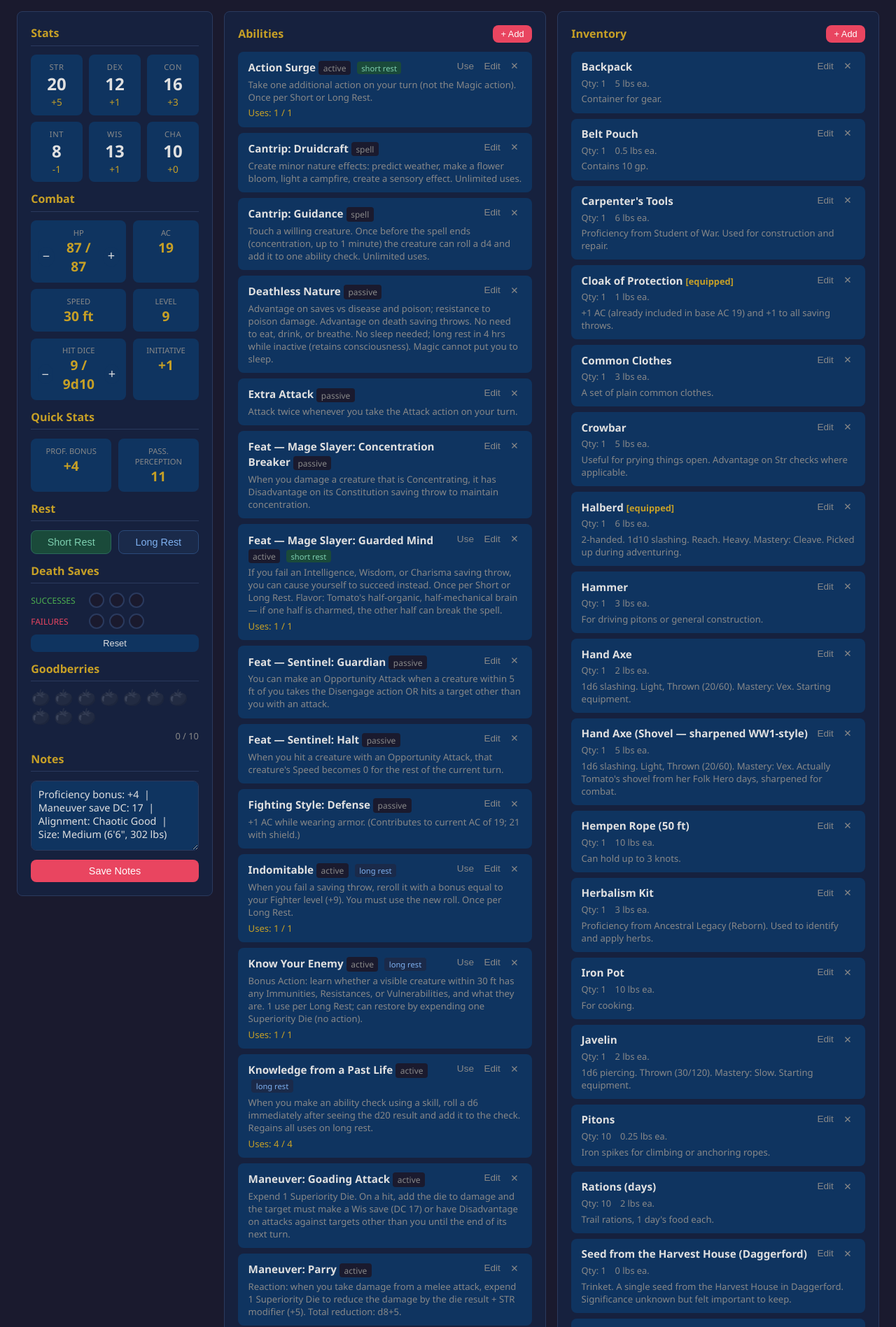
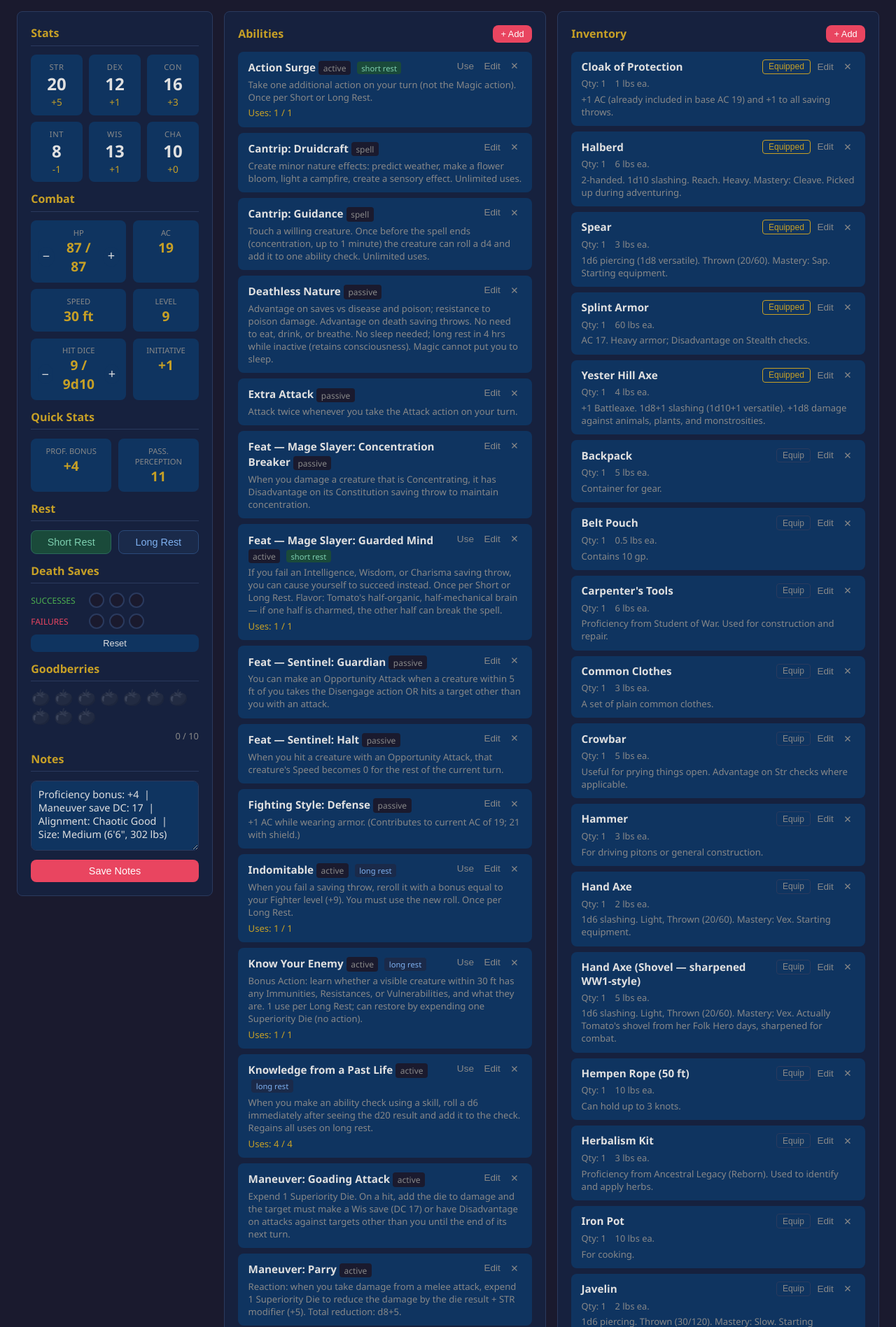
Before and after one commit to nmacinnis/tomato, a Flask app: page /character/1 in a window 1280 px wide. Shown: the part 87-1984 px from the top of the page at 70% size. Run offline with Flask 3, Linux system fonts and the light colour scheme; data comes from the database, SQL or seed files in the repository.

Commit message:
equip/equipped buttons for inventory

```diff
--- a/static/character.js
+++ b/static/character.js
@@ -345,6 +345,7 @@ async function loadInventory() {
     document.getElementById("weight-total").textContent = "";
     return;
   }
+  items.sort((a, b) => b.equipped - a.equipped || a.name.localeCompare(b.name));
   items.forEach(i => list.appendChild(renderItemCard(i)));
   const total = items.reduce((s, i) => s + i.weight * i.quantity, 0);
   document.getElementById("weight-total").textContent = `Total weight: ${total.toFixed(1)} lbs`;
@@ -355,8 +356,9 @@ function renderItemCard(item) {
   div.className = "item-card";
   div.innerHTML = `
     <div class="item-card-header">
-      <span class="item-name">${escHtml(item.name)}${item.equipped ? ' <span class="equipped-badge">[equipped]</span>' : ""}</span>
+      <span class="item-name">${escHtml(item.name)}</span>
       <div class="card-actions">
+        <button class="equip-btn ${item.equipped ? "is-equipped" : ""}" data-id="${item.id}">${item.equipped ? "Equipped" : "Equip"}</button>
         <button class="edit-item-btn" data-id="${item.id}">Edit</button>
         <button class="del-item-btn" data-id="${item.id}">✕</button>
       </div>
@@ -368,6 +370,14 @@ function renderItemCard(item) {
     ${item.description ? `<div class="item-desc">${escHtml(item.description)}</div>` : ""}
   `;
 
+  div.querySelector(".equip-btn").addEventListener("click", async () => {
+    await fetch(`/api/inventory/${item.id}`, {
+      method: "PUT",
+      headers: { "Content-Type": "application/json" },
+      body: JSON.stringify({ equipped: !item.equipped }),
+    });
+    loadInventory();
+  });
   div.querySelector(".edit-item-btn").addEventListener("click", () => openItemModal(item));
   div.querySelector(".del-item-btn").addEventListener("click", async () => {
     await fetch(`/api/inventory/${item.id}`, { method: "DELETE" });
--- a/static/style.css
+++ b/static/style.css
@@ -184,9 +184,20 @@ main { padding: 1.5rem; }
 .item-meta { display: flex; gap: 0.8rem; font-size: 0.8rem; color: var(--muted); margin-top: 0.3rem; }
 .equipped-badge { color: var(--accent2); font-size: 0.8rem; }
 
-.card-actions { display: flex; gap: 0.3rem; }
+.card-actions { display: flex; gap: 0.3rem; align-items: center; }
 .card-actions button { background: none; border: none; color: var(--muted); cursor: pointer; font-size: 0.85rem; padding: 0.1rem 0.3rem; border-radius: 4px; }
 .card-actions button:hover { color: var(--accent); background: var(--bg); }
+
+.equip-btn {
+  font-size: 0.75rem !important;
+  padding: 0.15rem 0.5rem !important;
+  border: 1px solid var(--border) !important;
+  border-radius: 4px;
+  color: var(--muted) !important;
+  white-space: nowrap;
+}
+.equip-btn:hover { border-color: var(--accent2) !important; color: var(--accent2) !important; background: none !important; }
+.equip-btn.is-equipped { color: var(--accent2) !important; border-color: var(--accent2) !important; }
 
 .weight-total { font-size: 0.85rem; color: var(--muted); text-align: right; margin-top: 0.5rem; }
 
```
